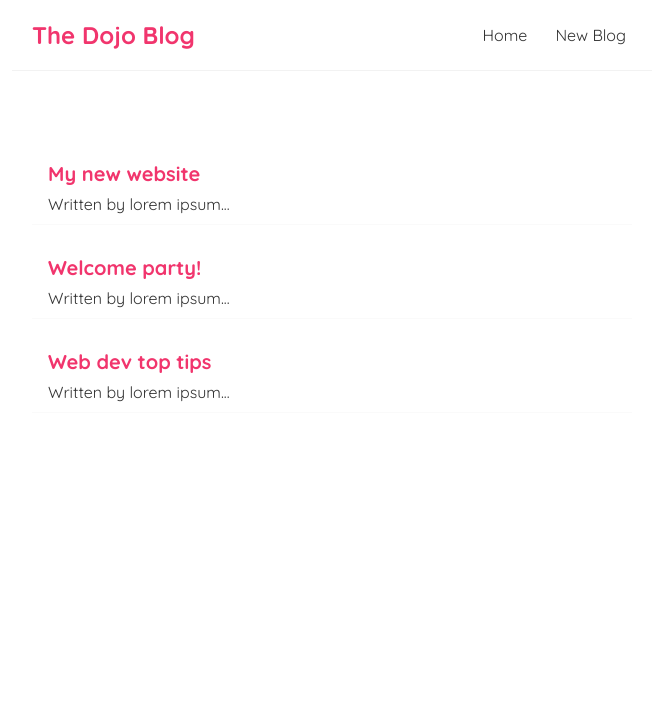
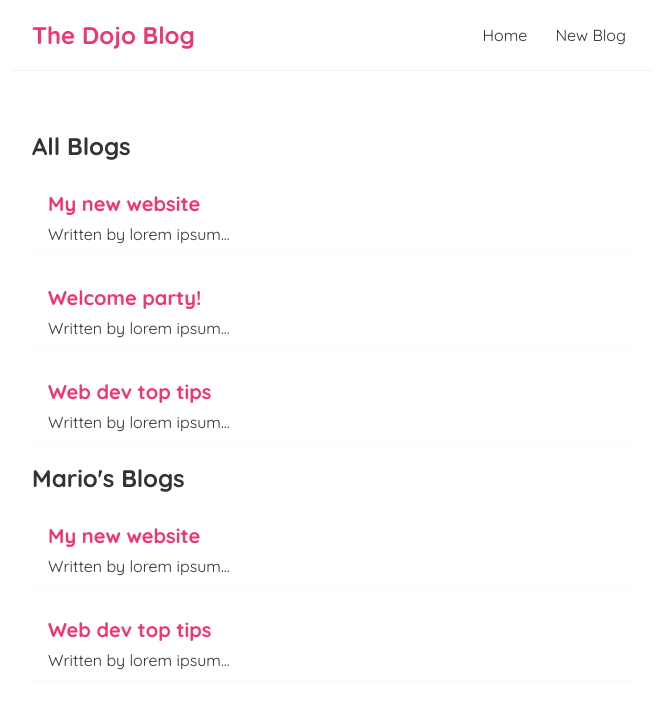
Before and after one commit to MassimilianoTagliabue/dojo-blog, a React (Create React App) app: page / in a window 1280 px wide. Shown: the top 708 px of the page, without its empty margins (308-964 px from the left). Built offline with nearby package versions, Linux system fonts and the light colour scheme.

Commit message:
feat: blog filtrati

```diff
--- /dev/null
+++ b/src/BlogList.js
@@ -0,0 +1,19 @@
+
+const BlogList = ({blogs,title}) => {
+
+
+
+    return (
+        <div className="blog-list">
+            <h2>{title}</h2>
+            {blogs.map((curBlog) => (
+                <div className="blog-preview" key={curBlog.id}>
+                    <h2>{curBlog.title}</h2>
+                    <p>Written by {curBlog.body}</p>
+                </div>
+            ))}
+        </div>
+     );
+}
+
+export default BlogList;
--- a/src/Home.js
+++ b/src/Home.js
@@ -1,4 +1,5 @@
 import { useState } from "react";
+import BlogList from "./BlogList";
 
 const Home = () => {
 
@@ -11,12 +12,8 @@
 
     return (
         <div className="home">
-            {blogs.map((curBlog) => (
-                <div className="blog-preview" key={curBlog.id}>
-                    <h2>{curBlog.title}</h2>
-                    <p>Written by {curBlog.body}</p>
-                </div>
-            ))}
+            <BlogList blogs={blogs} title="All Blogs"/>
+            <BlogList blogs={blogs.filter((blog) => blog.author === 'mario')} title="Mario's Blogs"/>
         </div>
     );
 }
```
